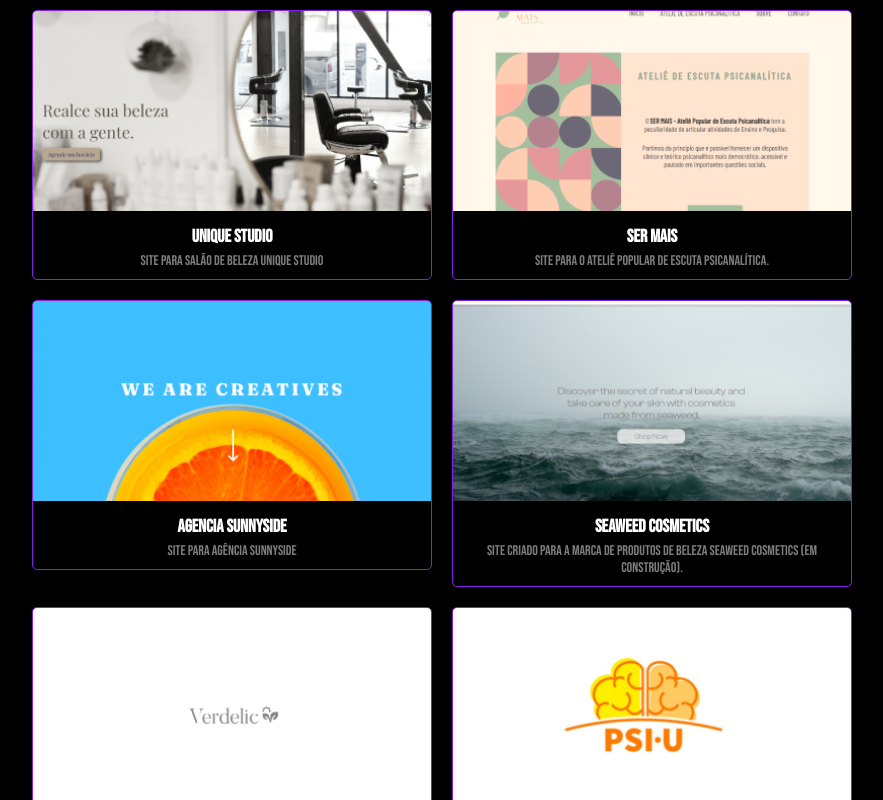
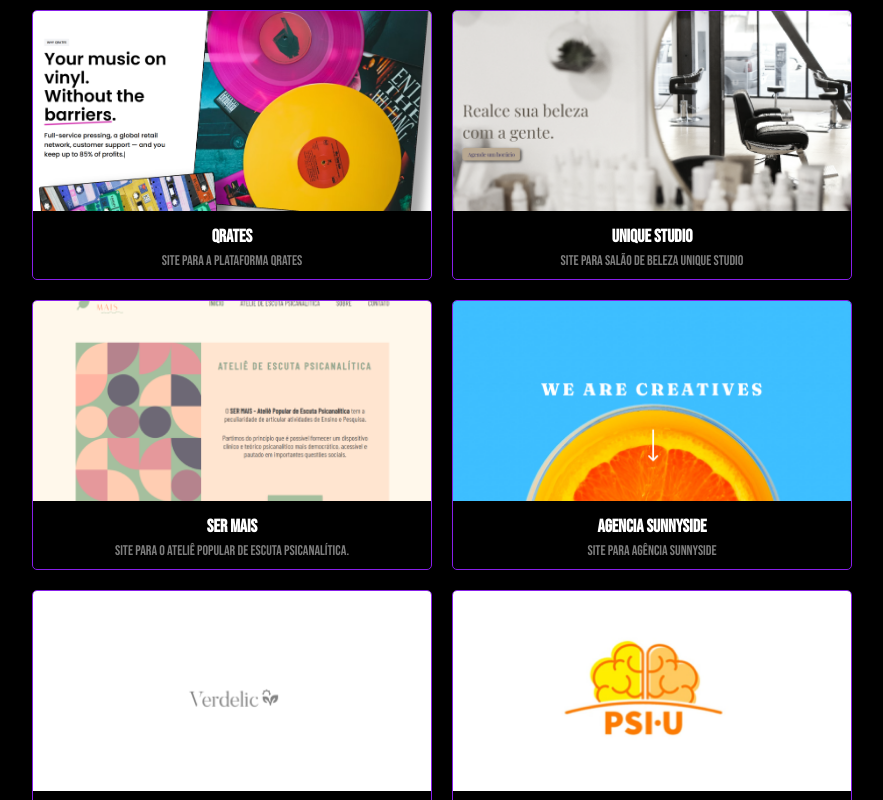
Before and after one commit to RaissaBarata/portfolio-raissa, a React (Create React App) app: page / in a window 1280 px wide. Shown: the part 1960-2760 px from the top of the page, without its empty margins (198-1081 px from the left). Built offline with nearby package versions, Linux system fonts and the light colour scheme; a web font is replaced by a local one.

Commit message:
adicionar projeto

```diff
--- a/src/components/Works/works.js
+++ b/src/components/Works/works.js
@@ -3,9 +3,9 @@
 import Portfolio01 from "../../assets/projeto01.png";
 import Portfolio02 from "../../assets/projeto02.png";
 import Portfolio03 from "../../assets/projeto03.png";
-import Portfolio04 from "../../assets/projeto04.png";
 import Portfolio05 from "../../assets/projeto05.png";
 import Portfolio06 from "../../assets/projeto06.png";
+import Portfolio07 from "../../assets/projeto07.png";
 import ScrollAnimation from "react-animate-on-scroll";
 import "animate.css/animate.compat.css";
 
@@ -28,6 +28,12 @@
 const Works = () => {
   const projects = [
     {
+      title: "Qrates",
+      transcription: "Site para a plataforma Qrates",
+      link: "https://qratesrecords.vercel.app/",
+      image: Portfolio07,
+    },
+    {
       title: "Unique Studio",
       transcription: "Site para salão de beleza Unique Studio",
       link: "https://unique-studio.netlify.app",
@@ -45,13 +51,7 @@
       link: "https://agenciasunnyside.netlify.app",
       image: Portfolio03,
     },
-    {
-      title: "Seaweed Cosmetics",
-      transcription:
-        "Site criado para a marca de produtos de beleza Seaweed Cosmetics (em construção).",
-      link: "https://seaweed-cosmetics.netlify.app",
-      image: Portfolio04,
-    },
+
     {
       title: "Verdelic",
       transcription: "Projeto desenvolvido para a marca de produtos matcha.",
```
Also changed, not shown: src/assets/projeto07.png (added).
